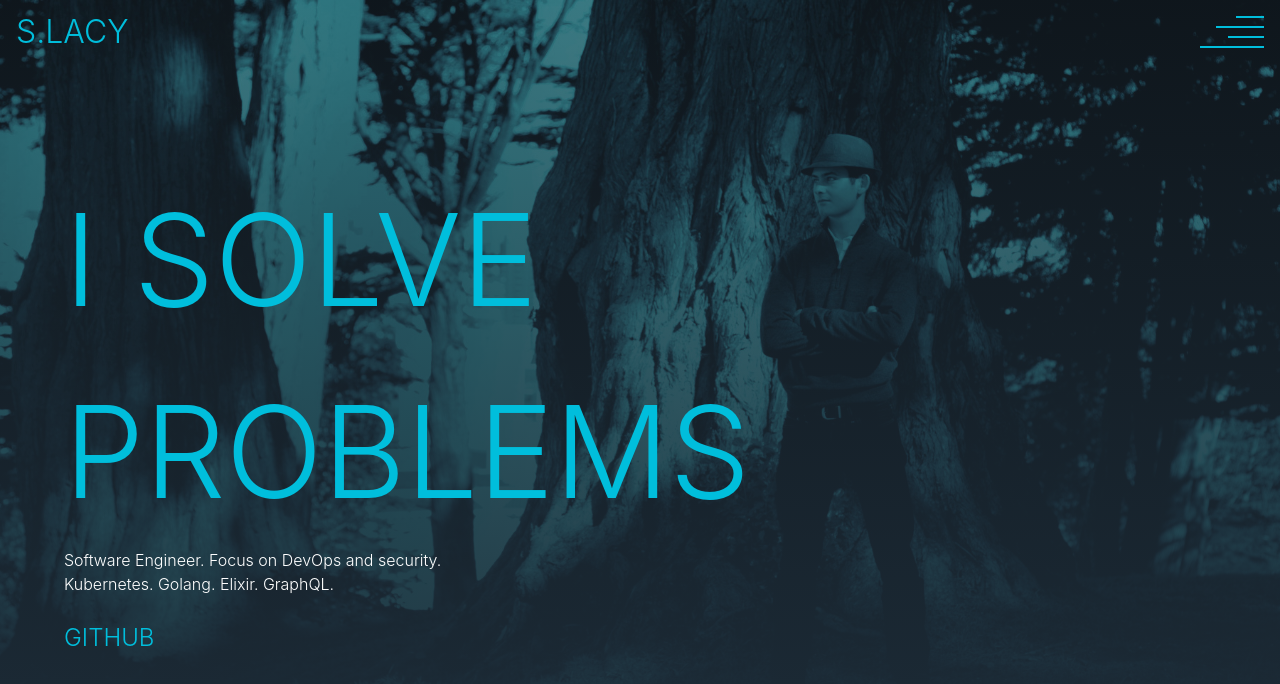
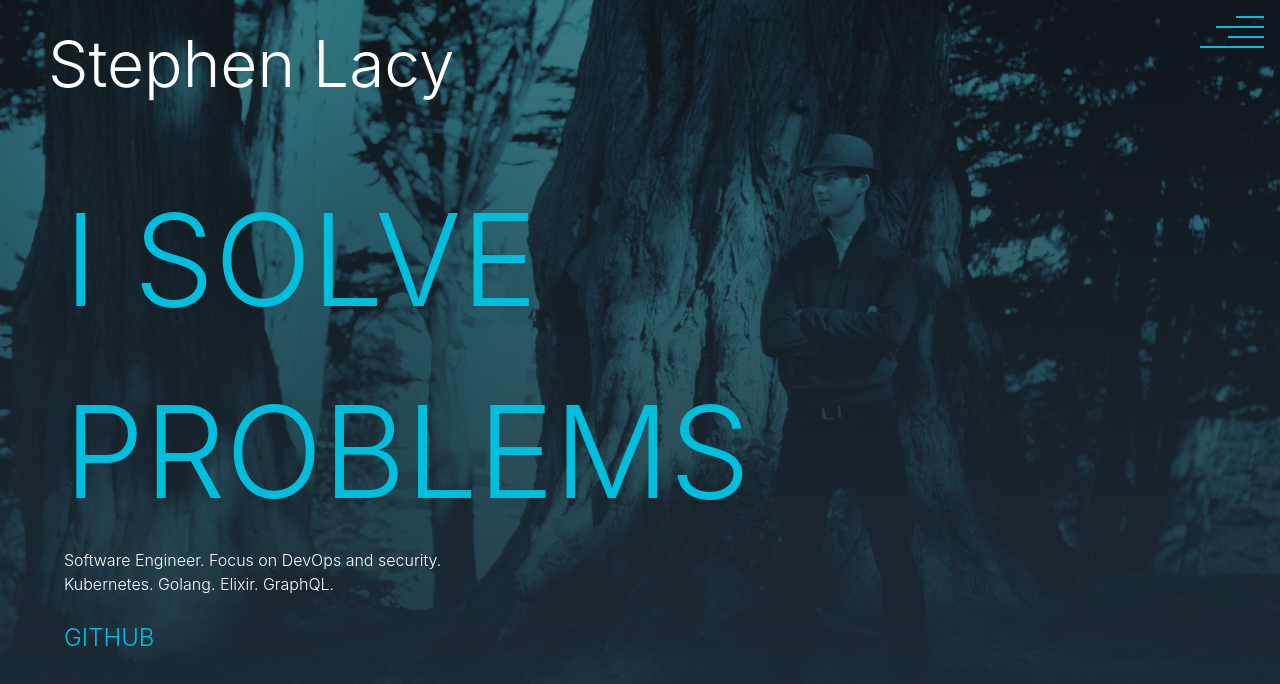
Before and after one commit to stephenlacy/stephenlacy.com, a website: page index.html in a window 1280 px wide. Drawn offline with Linux system fonts and the light colour scheme.

Commit message:
update logo

```diff
--- a/css/index.sass
+++ b/css/index.sass
@@ -43,10 +43,11 @@ body
   z-index: 4
 
   .logo
-    color: $accent
+    color: white
     text-decoration: none
-    font-size: 2rem
+    font-size: 4rem
     line-height: 2rem
+    margin: 32px
 
   .nav-button
     position: relative
--- a/index.html
+++ b/index.html
@@ -31,7 +31,7 @@
   <body>
     <div class="main">
       <div class="navbar">
-        <a class="logo" href="https://stephenlacy.com">S.LACY</a>
+        <a class="logo" href="https://stephenlacy.com">Stephen Lacy</a>
         <input type="checkbox" id="showmenu" class="showmenu" />
         <div class="menu">
           <a href="https://github.com/stevelacy">github</a>
```
Also changed, not shown: index.css.
